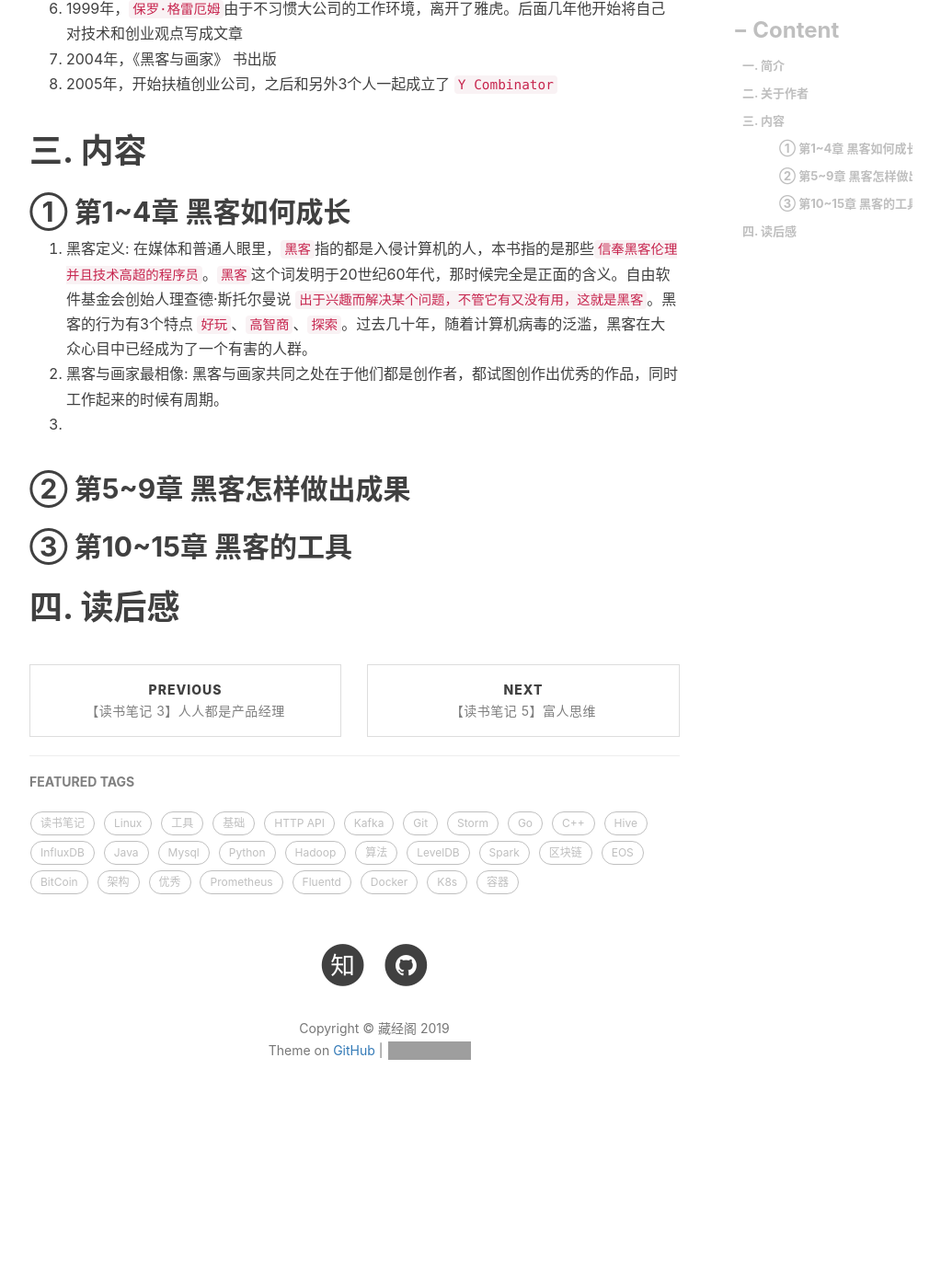
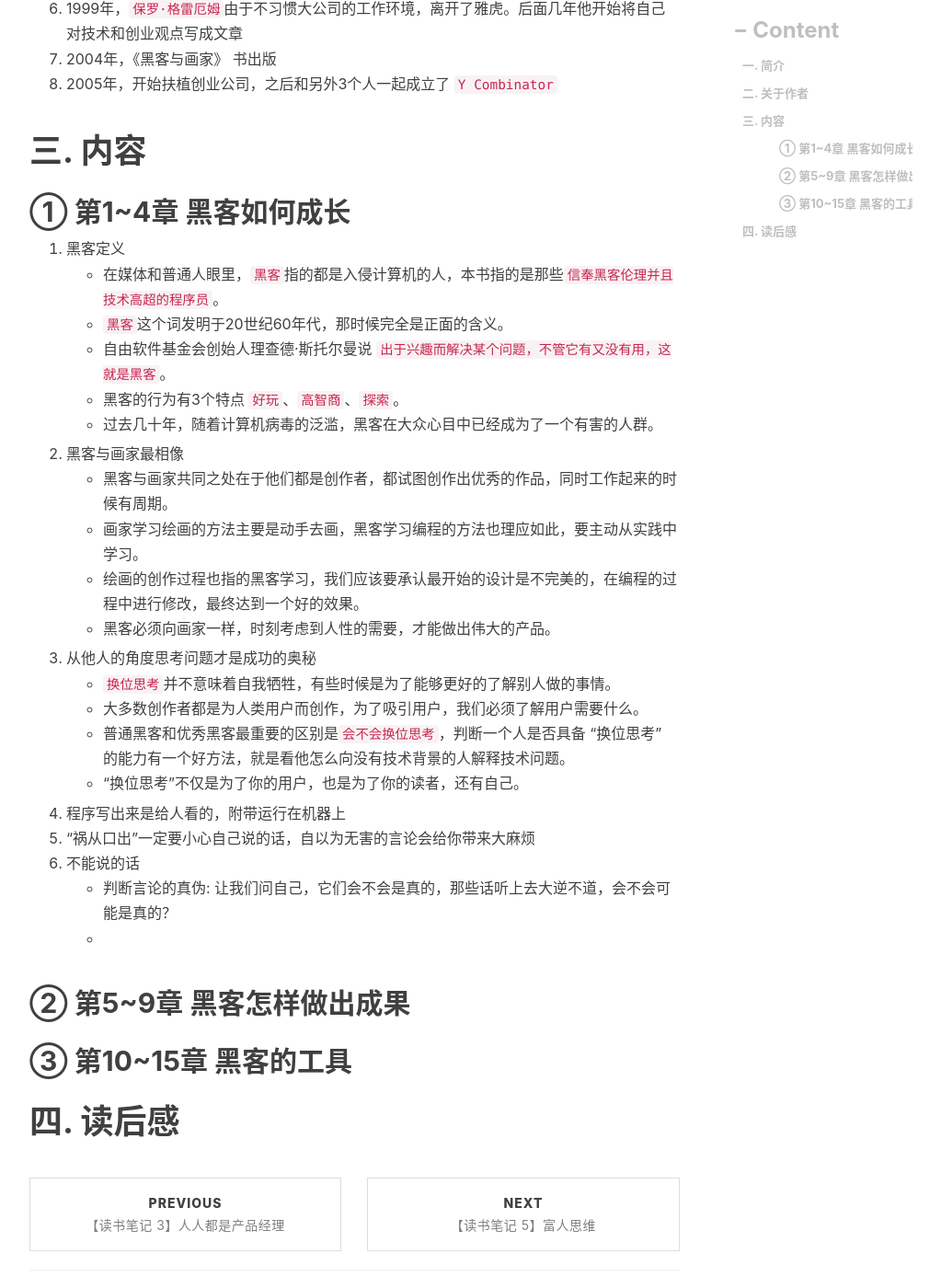
Before and after one commit to engru/chenguolin.github.io, a Jekyll site: the page built from _posts/2016-01-04-【读书笔记-4】黑客与画家.md, in a window 1280 px wide and 1400 px high, scrolled down 1073 px. Shown: the whole window at 92% size, without its empty margins (233-1256 px from the left). Built offline with Jekyll 4.4.1, drawn with Linux system fonts in a browser that asks for light colours; nearby versions of some CDN libraries; comment, search, counter and statistics services are not loaded; before the commit the page ends 2319 px from its top, so only the background shows below that; grey boxes are pictures that could not be loaded.

Commit message:
Update 2016-01-04-【读书笔记-4】黑客与画家.md

```diff
--- a/_posts/2016-01-04-【读书笔记-4】黑客与画家.md
+++ b/_posts/2016-01-04-【读书笔记-4】黑客与画家.md
@@ -25,9 +25,28 @@ tags:          #标签
 
 # 三. 内容
 ## ① 第1~4章 黑客如何成长
-1. 黑客定义: 在媒体和普通人眼里，`黑客`指的都是入侵计算机的人，本书指的是那些`信奉黑客伦理并且技术高超的程序员`。`黑客`这个词发明于20世纪60年代，那时候完全是正面的含义。自由软件基金会创始人理查德·斯托尔曼说 `出于兴趣而解决某个问题，不管它有又没有用，这就是黑客`。黑客的行为有3个特点 `好玩`、`高智商`、`探索`。过去几十年，随着计算机病毒的泛滥，黑客在大众心目中已经成为了一个有害的人群。
-2. 黑客与画家最相像: 黑客与画家共同之处在于他们都是创作者，都试图创作出优秀的作品，同时工作起来的时候有周期。
-3.
+1. 黑客定义
+   + 在媒体和普通人眼里，`黑客`指的都是入侵计算机的人，本书指的是那些`信奉黑客伦理并且技术高超的程序员`。
+   + `黑客`这个词发明于20世纪60年代，那时候完全是正面的含义。
+   + 自由软件基金会创始人理查德·斯托尔曼说 `出于兴趣而解决某个问题，不管它有又没有用，这就是黑客`。
+   + 黑客的行为有3个特点 `好玩`、`高智商`、`探索`。
+   + 过去几十年，随着计算机病毒的泛滥，黑客在大众心目中已经成为了一个有害的人群。
+2. 黑客与画家最相像
+   + 黑客与画家共同之处在于他们都是创作者，都试图创作出优秀的作品，同时工作起来的时候有周期。
+   + 画家学习绘画的方法主要是动手去画，黑客学习编程的方法也理应如此，要主动从实践中学习。
+   + 绘画的创作过程也指的黑客学习，我们应该要承认最开始的设计是不完美的，在编程的过程中进行修改，最终达到一个好的效果。
+   + 黑客必须向画家一样，时刻考虑到人性的需要，才能做出伟大的产品。
+3. 从他人的角度思考问题才是成功的奥秘
+   + `换位思考`并不意味着自我牺牲，有些时候是为了能够更好的了解别人做的事情。
+   + 大多数创作者都是为人类用户而创作，为了吸引用户，我们必须了解用户需要什么。
+   + 普通黑客和优秀黑客最重要的区别是`会不会换位思考`，判断一个人是否具备 "换位思考" 的能力有一个好方法，就是看他怎么向没有技术背景的人解释技术问题。
+   + "换位思考"不仅是为了你的用户，也是为了你的读者，还有自己。
+4. 程序写出来是给人看的，附带运行在机器上
+5. "祸从口出"一定要小心自己说的话，自以为无害的言论会给你带来大麻烦
+6. 不能说的话
+   + 判断言论的真伪: 让我们问自己，它们会不会是真的，那些话听上去大逆不道，会不会可能是真的？
+   +
+
 
 ## ② 第5~9章 黑客怎样做出成果
 
```
